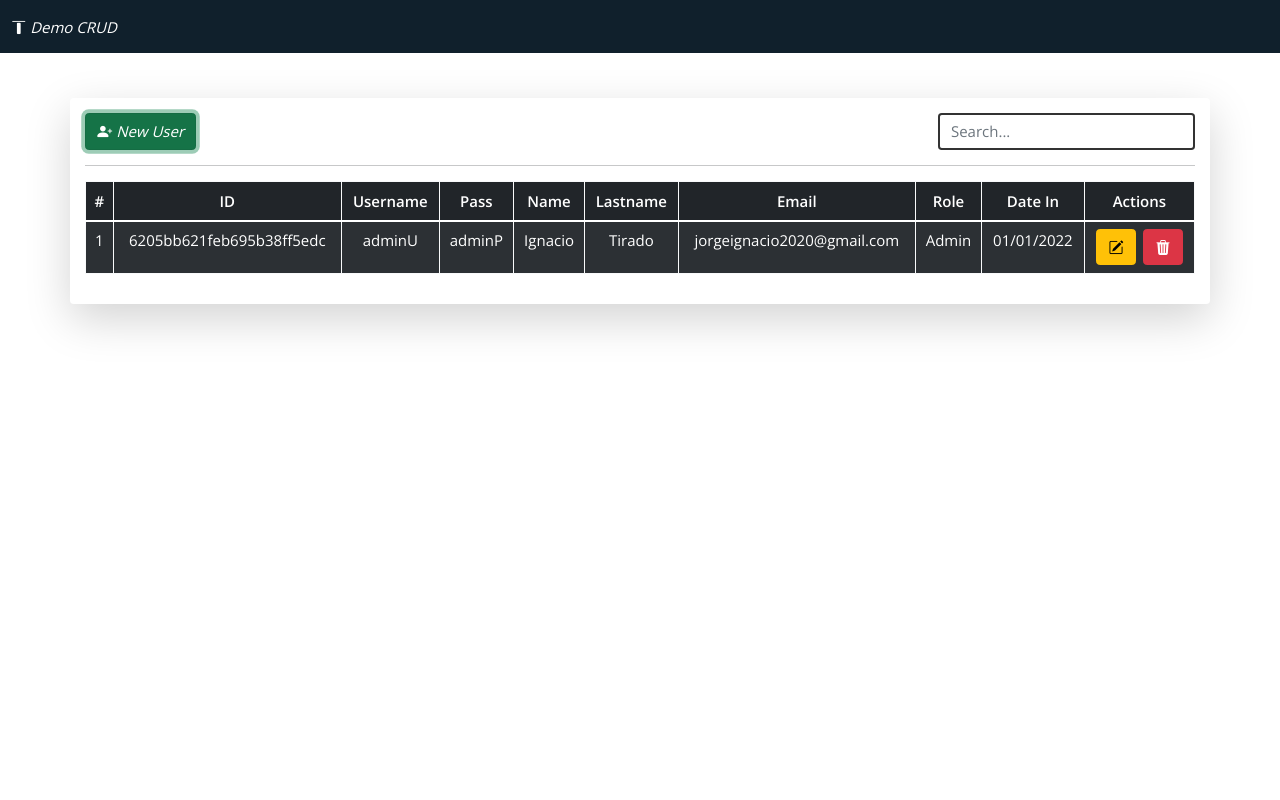
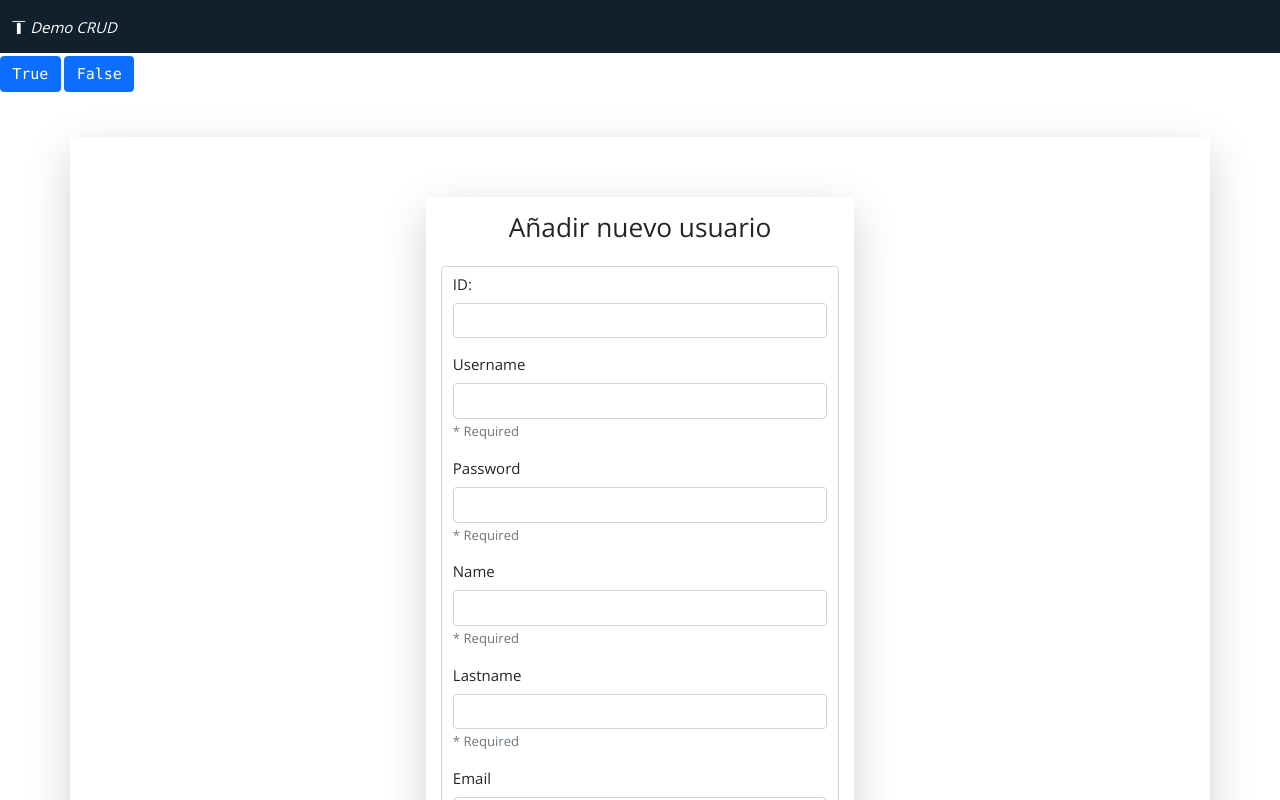
Before and after one commit to VlV-515/8-CrudMongoDemo-Front, an Angular app: page /home in a window 1280 px wide. Both pictures are taken after a click on the button "New User". Shown: the top 800 px of the page. Built offline with nearby package versions, Linux system fonts and the light colour scheme.

Commit message:
Estblece la logica para el control de la vista de form <viewForm>

```diff
--- a/src/app/components/form-users/form-users.component.html
+++ b/src/app/components/form-users/form-users.component.html
@@ -49,12 +49,12 @@
 
         <div class="mb-3 form-group">
             <label required for="form-date" class="form-label">Date In:</label>
-            <input  type="date" class="form-control" id="form-date">
+            <input type="date" class="form-control" id="form-date">
         </div>
 
         <div class="pb-4 pt-3 form-group">
-            <button type="submit" class="btn btn-success me-1">Aceptar</button>
-            <button class="btn btn-danger">Cancelar</button>
+            <button type="submit" class="btn btn-success me-1">Acept</button>
+            <button class="btn btn-danger" (click)="onCancel()">Cancel</button>
         </div>
     </form>
 </div>
--- a/src/app/components/form-users/form-users.component.ts
+++ b/src/app/components/form-users/form-users.component.ts
@@ -1,15 +1,17 @@
-import { Component, OnInit } from '@angular/core';
+import { Component, EventEmitter, OnInit, Output } from '@angular/core';
 
 @Component({
   selector: 'app-form-users',
   templateUrl: './form-users.component.html',
-  styleUrls: ['./form-users.component.css']
+  styleUrls: ['./form-users.component.css'],
 })
 export class FormUsersComponent implements OnInit {
+  @Output() viewForm = new EventEmitter<boolean>();
+  constructor() {}
 
-  constructor() { }
+  ngOnInit(): void {}
 
-  ngOnInit(): void {
+  onCancel(): void {
+    this.viewForm.emit(false);
   }
-
 }
--- a/src/app/components/table-users/table-users.component.html
+++ b/src/app/components/table-users/table-users.component.html
@@ -1,7 +1,13 @@
-<div class="container mt-5 p-3 bg-body rounded shadow-lg">
+<pre class="d-flex mt-1">
+    <!-- Chivatilllo -->
+    <button class="btn btn-primary" (click)="viewForm=true">True</button>
+    <button class="btn btn-primary ms-1" (click)="viewForm=false">False</button>
+</pre>
+<div class="container my-5 p-3 bg-body rounded shadow-lg">
+    <ng-container *ngIf="!viewForm;else ViewFormContainer">
         <div class="search mb-3">
             <button class="btn btn-success">
-            <i class="bi bi-person-plus-fill"> New User</i>
+                <i class="bi bi-person-plus-fill" (click)="viewForm=true">New User</i>
             </button>
             <input type="text" class="form-control" placeholder="Search...">
         </div>
@@ -46,6 +52,9 @@
                     </tr>
                 </tbody>
             </table>
-
         </div>
+    </ng-container>
 </div>
+<ng-template #ViewFormContainer>
+    <app-form-users (viewForm)="viewForm=false"></app-form-users>
+</ng-template>
--- a/src/app/components/table-users/table-users.component.ts
+++ b/src/app/components/table-users/table-users.component.ts
@@ -1,15 +1,16 @@
+import { UserInterface } from './../../interfaces/user.interface';
 import { Component, OnInit } from '@angular/core';
 
 @Component({
   selector: 'app-table-users',
   templateUrl: './table-users.component.html',
-  styleUrls: ['./table-users.component.css']
+  styleUrls: ['./table-users.component.css'],
 })
 export class TableUsersComponent implements OnInit {
+  viewForm: boolean = false;
+  dataForm?: UserInterface;
 
-  constructor() { }
+  constructor() {}
 
-  ngOnInit(): void {
-  }
-
+  ngOnInit(): void {}
 }
```
Lines whose indentation alone changed are shown as unchanged.
